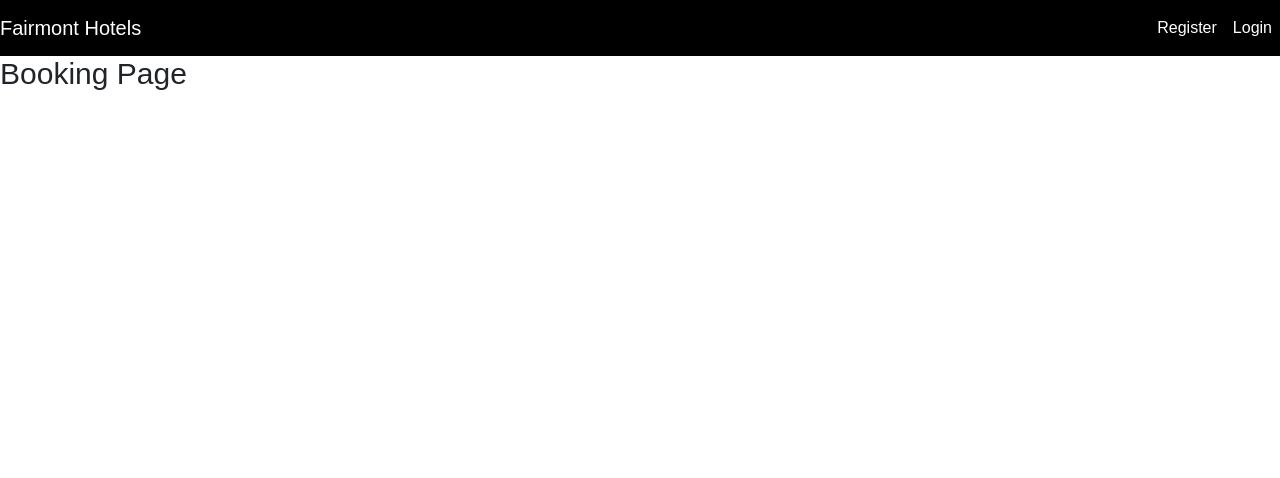
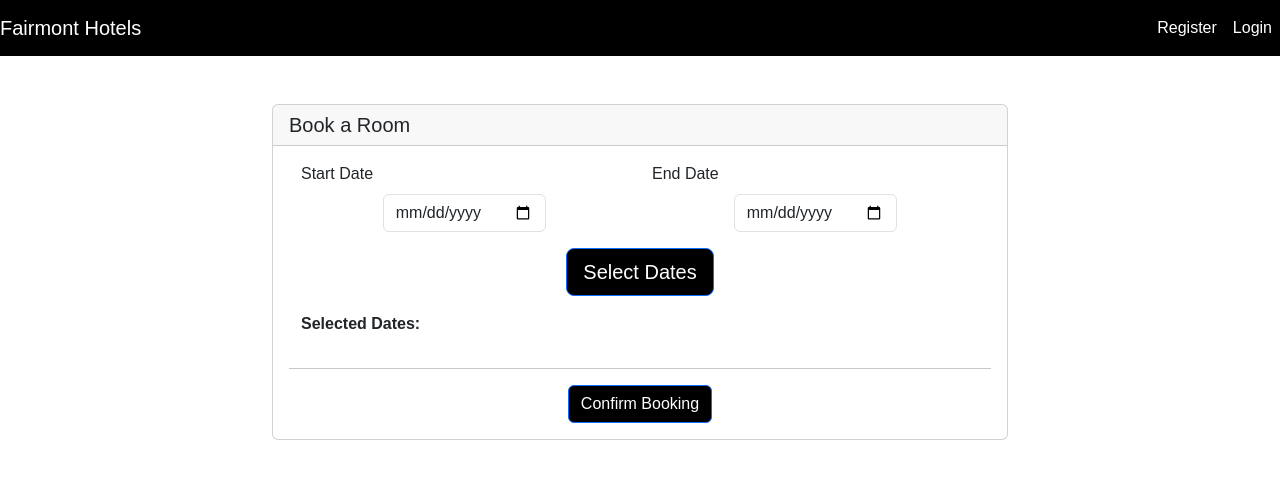
Before and after one commit to kspas060/CSI2132HotelDB, a React (Create React App) app: page /booking in a window 1280 px wide. Shown: the top 478 px of the page. Built offline with nearby package versions, Linux system fonts and the light colour scheme.

Commit message:
Added date picker forms to booking page

```diff
--- a/package.json
+++ b/package.json
@@ -9,6 +9,7 @@
     "axios": "^1.6.8",
     "react": "^18.2.0",
     "react-bootstrap-validation": "^0.1.11",
+    "react-datepicker": "^6.6.0",
     "react-dom": "^18.2.0",
     "react-router-dom": "^6.22.3",
     "react-scripts": "5.0.1",
--- /dev/null
+++ b/src/components/CalendarBooker.js
@@ -0,0 +1,85 @@
+import React, { useState } from 'react';
+import { Container, Row, Col, Button, Form } from 'react-bootstrap';
+import DatePicker from 'react-datepicker';
+import 'react-datepicker/dist/react-datepicker.css';
+
+const CalendarBooker = () => {
+  const [startDate, setStartDate] = useState(null);
+  const [endDate, setEndDate] = useState(null);
+  const [selectedDates, setSelectedDates] = useState([]);
+
+  const handleStartDateChange = (date) => {
+    setStartDate(date);
+  };
+
+  const handleEndDateChange = (date) => {
+    setEndDate(date);
+  };
+
+  const handleSelection = () => {
+    if (startDate && endDate && startDate <= endDate) {
+      setSelectedDates(getDatesRange(startDate, endDate));
+    } else {
+      setSelectedDates([]);
+    }
+  };
+
+  const getDatesRange = (start, end) => {
+    const datesRange = [];
+    const currentDate = new Date(start);
+    while (currentDate <= end) {
+      datesRange.push(new Date(currentDate));
+      currentDate.setDate(currentDate.getDate() + 1);
+    }
+    return datesRange;
+  };
+
+  return (
+    <Container>
+      <Row className="mb-3">
+        <Col>
+          <Form.Label srOnly htmlFor="startDate">Start Date</Form.Label>
+          <Form.Control
+            type="date"
+            id="startDate"
+            value={startDate ? startDate.toISOString().slice(0, 10) : ''}
+            onChange={(event) => handleStartDateChange(new Date(event.target.value))}
+            placeholder="Start Date"
+            className="w-50 mx-auto"
+          />
+        </Col>
+        <Col>
+          <Form.Label srOnly htmlFor="endDate">End Date</Form.Label>
+          <Form.Control
+            type="date"
+            id="endDate"
+            value={endDate ? endDate.toISOString().slice(0, 10) : ''}
+            onChange={(event) => handleEndDateChange(new Date(event.target.value))}
+            min={startDate ? startDate.toISOString().slice(0, 10) : ''}
+            placeholder="End Date"
+            className="w-50 mx-auto"
+          />
+        </Col>
+      </Row>
+      <Row className="mb-3">
+        <Col className="text-center">
+          <Button variant="primary" size="lg" block onClick={handleSelection}>
+            Select Dates
+          </Button>
+        </Col>
+      </Row>
+      <Row>
+        <Col>
+          <p><strong>Selected Dates:</strong></p>
+          <ul>
+            {selectedDates.map((date, index) => (
+              <li key={index}>{date.toDateString()}</li>
+            ))}
+          </ul>
+        </Col>
+      </Row>
+    </Container>
+  );
+};
+
+export default CalendarBooker;
--- a/src/screens/BookingPage.js
+++ b/src/screens/BookingPage.js
@@ -1,5 +1,24 @@
+import React from 'react';
+import { Card, Button } from 'react-bootstrap';
+import CalendarBooker from '../components/CalendarBooker';
+
 export const BookingPage = () => {
-    return (
-        <h1>Booking Page</h1>
-    );
-}
+  return (
+    <div className="container mt-5">
+      <div className="row justify-content-center">
+        <div className="col-md-8">
+          <Card>
+            <Card.Header as="h5">Book a Room</Card.Header>
+            <Card.Body>
+              <CalendarBooker />
+              <hr />
+              <div className="text-center">
+                <Button variant="primary">Confirm Booking</Button>
+              </div>
+            </Card.Body>
+          </Card>
+        </div>
+      </div>
+    </div>
+  );
+};
```
Also changed, not shown: 1 other file (tests, documents, lock files or other folders).
